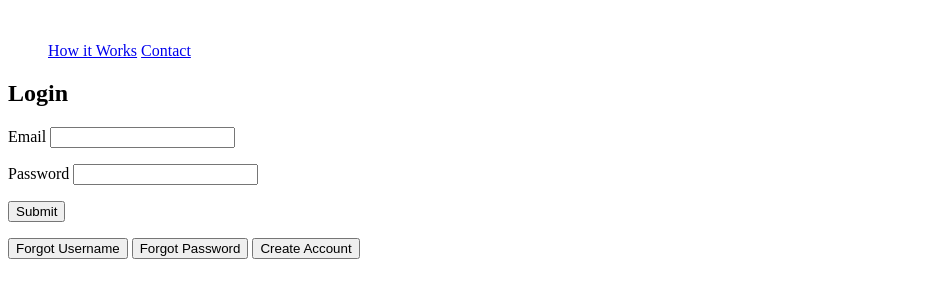
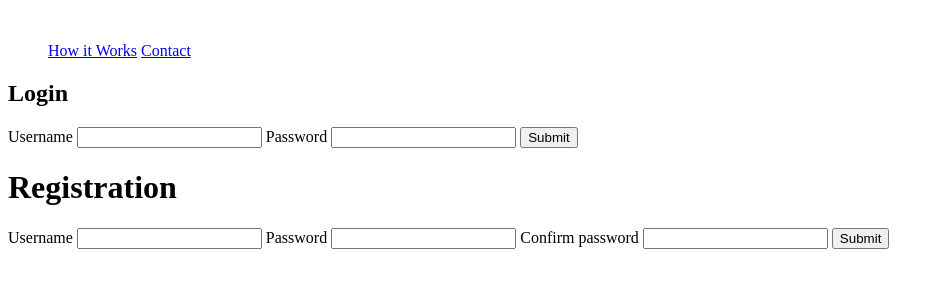
Before and after one commit to sburtenshaw93/capstone-python-project, a Python web app: template templates/homepage.html in a window 1280 px wide. Shown: the top 300 px of the page, without its empty margins (0-944 px from the left). Run offline with Jinja, Linux system fonts and the light colour scheme; the template is opened without the code that fills it, so the values that code supplies are empty, except form fields; tables that the repository leaves empty hold one stand-in row (values such as "Sample post"); form fields are guessed from the names that the template uses.

```diff
--- a/templates/homepage.html
+++ b/templates/homepage.html
@@ -13,20 +13,22 @@
 <div id="login">
     <h2>Login</h2>
     <form action="/login" method="POST">
-        <p>
-            Email <input type="text" name="email">
-        </p>
-        <p>
-            Password <input type="password" name="password">
-        </p>
-        <p>
-            <input type="submit">
-        </p>
-        <p class="user-info">
-            <button>Forgot Username</button>
-            <button>Forgot Password</button>
-            <button>Create Account</button>
-        </p>
+       {{ login_form.username.label }}
+       {{ login_form.username(id="username") }}
+       {{ login_form.password.label }}
+       {{ login_form.passowrd(id="password") }}
+       {{ login_form.submit }}
+    </form>
 </div>
-    </form>
+<div class="form-container">
+    <h1>Registration</h1>
+    <form action="/create-page" method="POST">
+        {{ registration_form.username.label }}
+        {{ registration_form.username(id="username") }}
+        {{ registration_form.password.label }}
+        {{ registration_form.password(id="password") }}
+        {{ registration_form.confirm_password.label }}
+        {{ registration_form.confirm_password(id="password") }}
+        {{ registration_form.submit }}
+</div>
 {% endblock %}
```
Also changed, not shown: form.py (added, +14 -0 lines), model.py (+8 -0 lines), server.py (+42 -11 lines), templates/account_history.html (+8 -7 lines).
